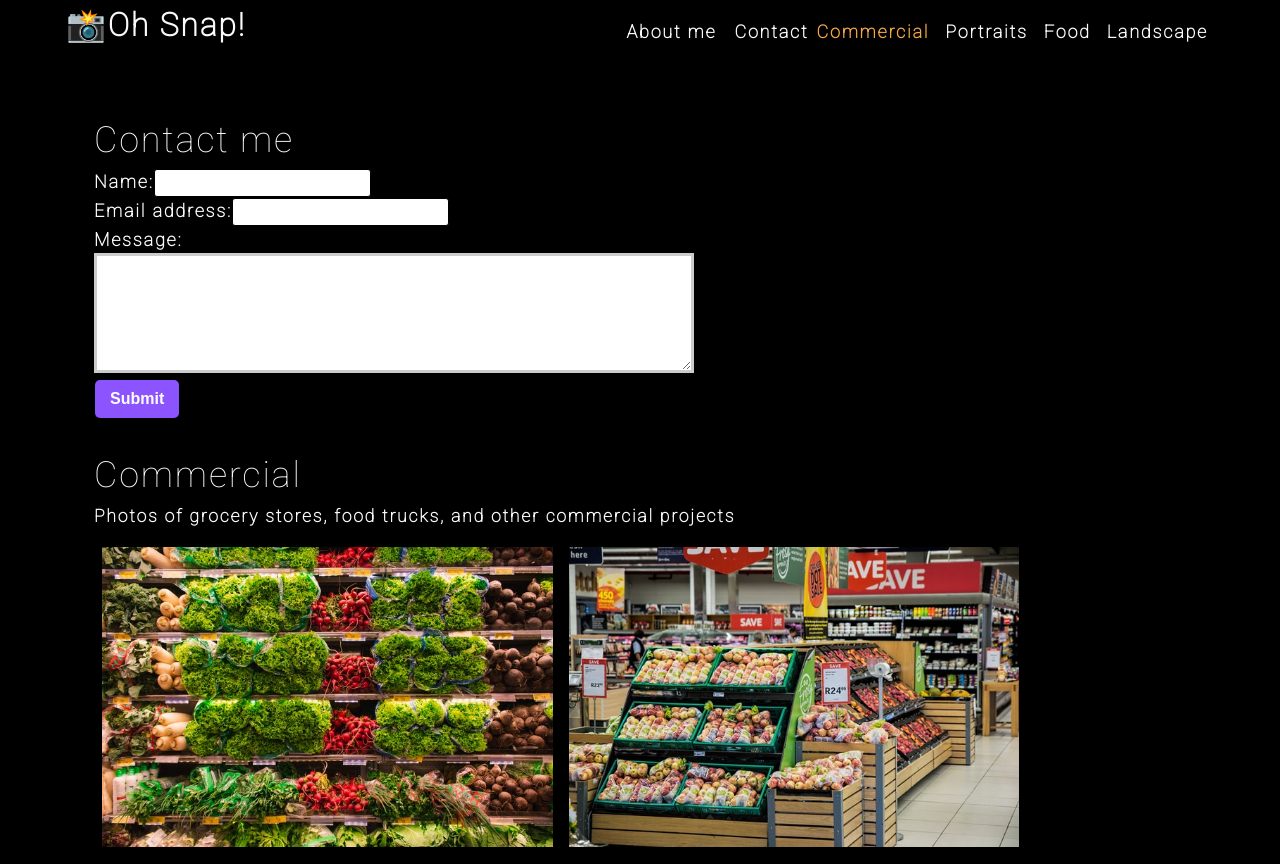
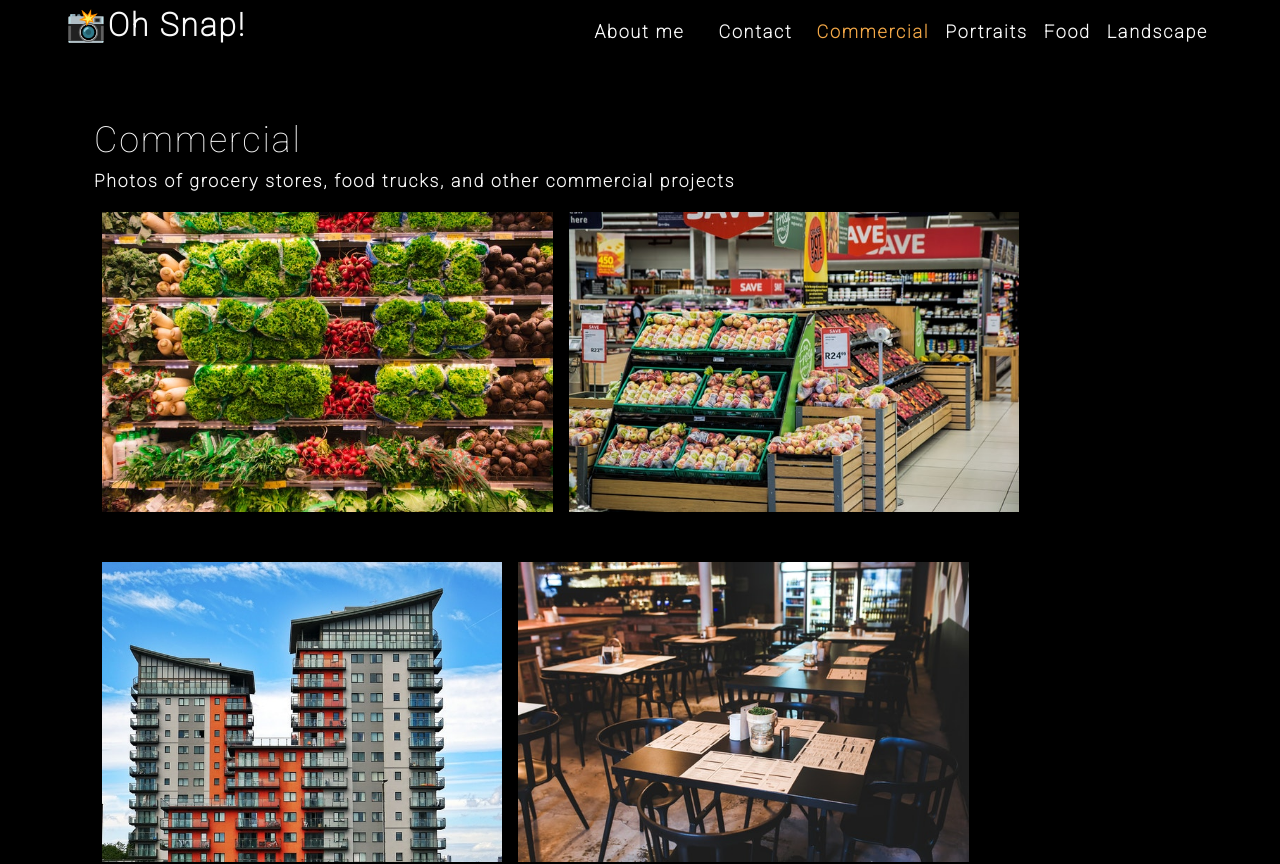
Before and after one commit to jenkruk/photo-port, a React (Create React App) app: page / in a window 1280 px wide. Shown: the top 864 px of the page. Built offline with nearby package versions, Linux system fonts and the light colour scheme.

Commit message:
added link functionality to convert App into an SPA

```diff
--- a/src/App.js
+++ b/src/App.js
@@ -5,6 +5,8 @@
 import ContactForm from "./components/Contact";
 
 function App() {
+
+  const [contactSelected, setContactSelected] = useState(false);
 
   const [categories] = useState([
     {
@@ -20,15 +22,22 @@
 
   return (
     <div>
-      <Nav
+    <Nav
       categories={categories}
       setCurrentCategory={setCurrentCategory}
       currentCategory={currentCategory}
-      />
+      contactSelected={contactSelected}
+      setContactSelected={setContactSelected}
+    />
       <main>
-        <ContactForm />
+      {!contactSelected ? (
+      <>
         <Gallery currentCategory={currentCategory} />
         <About />
+      </>
+        ) : (
+          <ContactForm />
+        )}
       </main>
     </div>
   );
--- a/src/components/Contact/index.js
+++ b/src/components/Contact/index.js
@@ -1,12 +1,26 @@
 import React, { useState } from 'react';
+import { validateEmail } from '../../utils/helpers';
 
 function ContactForm() {
 
     const [formState, setFormState] = useState({ name: '', email: '', message: '' });
     const { name, email, message } = formState;
+    const [errorMessage, setErrorMessage] = useState('');
 
     function handleChange(e) {
-        setFormState({...formState, [e.target.name]: e.target.value })
+        if (e.target.name === 'email') {
+            const isValid = validateEmail(e.target.value);
+            console.log(isValid);
+            // isValid conditional statement
+            if (!isValid) {
+                setErrorMessage('Your email is invalid.');
+              } else {
+                setErrorMessage('');
+              }
+          }
+          if (!errorMessage) {
+            setFormState({...formState, [e.target.name]: e.target.value })
+          }
       }
 
     function handleSubmit(e) {
@@ -20,16 +34,21 @@
         <form id="contact-form" onSubmit={handleSubmit}>
           <div>
             <label htmlFor="name">Name:</label>
-            <input type="text" defaultValue={name} onChange={handleChange} name="name" />
+            <input type="text" defaultValue={name} onBlur={handleChange} name="name" />
           </div>
           <div>
             <label htmlFor="email">Email address:</label>
-            <input type="email" defaultValue={email} name="email" onChange={handleChange} />
+            <input type="email" defaultValue={email} name="email" onBlur={handleChange} />
           </div>
           <div>
             <label htmlFor="message">Message:</label>
-            <textarea name="message" defaultValue={message} onChange={handleChange} rows="5" />
+            <textarea name="message" defaultValue={message} onBlur={handleChange} rows="5" />
           </div>
+          {errorMessage && (
+            <div>
+            <p className="error-text">{errorMessage}</p>
+            </div>
+            )}
           <button type="submit">Submit</button>
         </form>
       </section>
--- a/src/components/Nav/index.js
+++ b/src/components/Nav/index.js
@@ -7,6 +7,8 @@
     categories = [],
     setCurrentCategory,
     currentCategory,
+    contactSelected,
+    setContactSelected
   } = props;
 
   useEffect(() => {
@@ -24,21 +26,22 @@
         <nav>
           <ul className="flex-row ">
             <li className="mx-2">
-              <a data-testid="about" href="#about">
+              <a data-testid="about" href="#about" onClick={() => setContactSelected(false)}>
                 About me
               </a>
             </li>
-            <li>
-              <span>Contact</span>
+            <li className={`mx-2 ${contactSelected && 'navActive'}`}>
+              <span onClick={() => setContactSelected(true)}>Contact</span>
             </li>
              {categories.map((category) => (
               <li
               className={`mx-1 ${
-                currentCategory.name === category.name && 'navActive'
+                currentCategory.name === category.name && !contactSelected && 'navActive'
                 }`}
                 key={category.name}>
                 <span onClick={() => {
                   setCurrentCategory(category)
+                  setContactSelected(false)
                 }}>
                   {capitalizeFirstLetter(category.name)}
                 </span>
```
